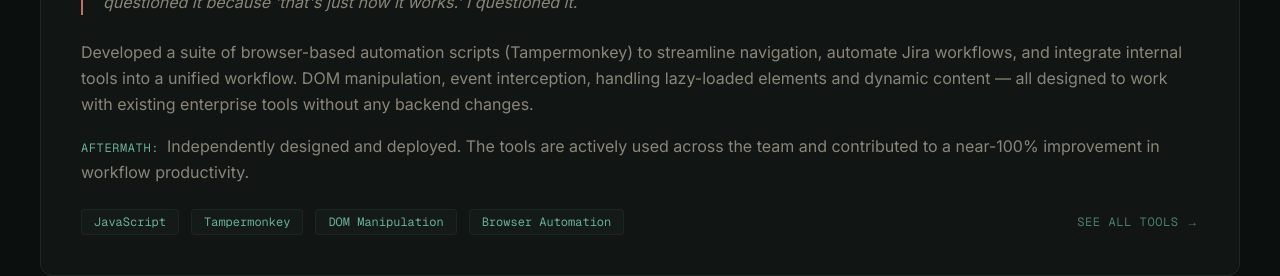
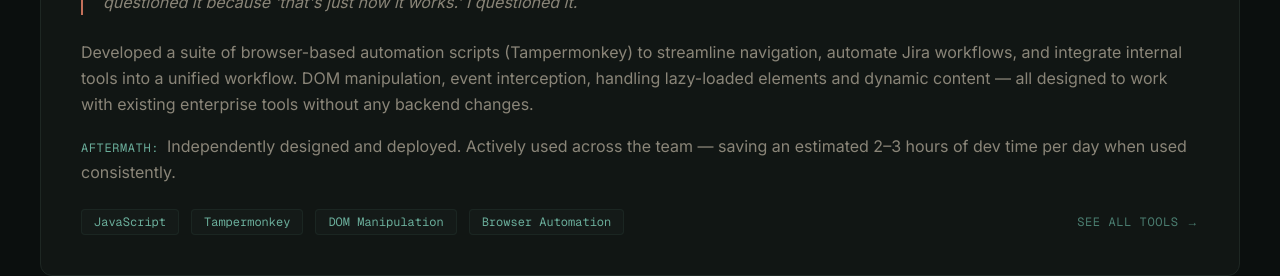
Before and after one commit to mangfredo/portfolio, a Next.js app: page / in a window 1280 px wide. Shown: the part 3300-3576 px from the top of the page. Built offline with nearby package versions, Linux system fonts and the light colour scheme; a web font is replaced by a local one.

Commit message:
rephrased some desriptions

```diff
--- a/src/components/Projects.tsx
+++ b/src/components/Projects.tsx
@@ -23,7 +23,7 @@ const projects = [
     story:
       "Developed a suite of browser-based automation scripts (Tampermonkey) to streamline navigation, automate Jira workflows, and integrate internal tools into a unified workflow. DOM manipulation, event interception, handling lazy-loaded elements and dynamic content — all designed to work with existing enterprise tools without any backend changes.",
     aftermath:
-      "Independently designed and deployed. The tools are actively used across the team and contributed to a near-100% improvement in workflow productivity.",
+      "Independently designed and deployed. Actively used across the team — saving an estimated 2–3 hours of dev time per day when used consistently.",
     tags: ["JavaScript", "Tampermonkey", "DOM Manipulation", "Browser Automation"],
     metric: "10+",
     metricLabel: "tools built",
```
